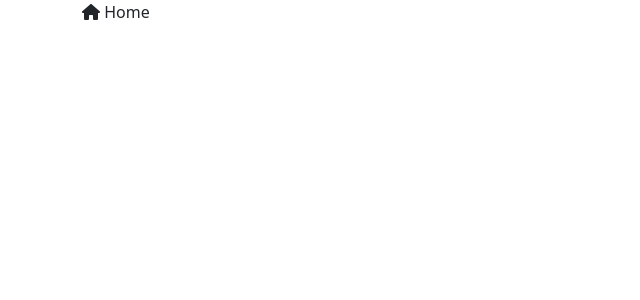
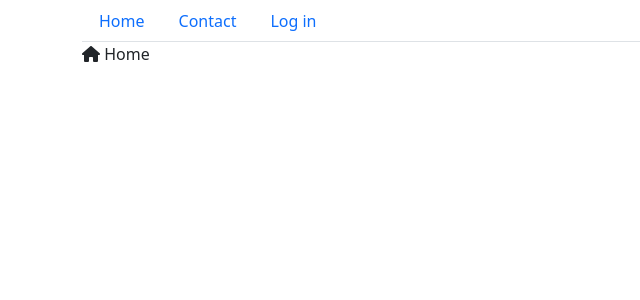
Before and after one commit to nenadvasilic/web_application_development_front_end, a React (Create React App) app: page /contact in a window 1280 px wide. Shown: the top 300 px of the page, without its empty margins (0-640 px from the left). Built offline with nearby package versions, Linux system fonts and the light colour scheme.

Commit message:
Create the main menu component - static

```diff
--- /dev/null
+++ b/src/components/MainMenu/MainMenu.tsx
@@ -0,0 +1,16 @@
+import React from "react";
+import { Container, Nav } from "react-bootstrap";
+
+export class MainMenu extends React.Component {
+  render() {
+    return (
+      <Container>
+        <Nav variant="tabs">
+          <Nav.Link href="/">Home</Nav.Link>
+          <Nav.Link href="/contact">Contact</Nav.Link>
+          <Nav.Link href="/login">Log in</Nav.Link>
+        </Nav>
+      </Container>
+    );
+  }
+}
--- a/src/index.tsx
+++ b/src/index.tsx
@@ -8,9 +8,11 @@
 import 'popper.js/dist/popper.js';
 import 'bootstrap/dist/js/bootstrap.min.js';
 import '@fortawesome/fontawesome-free/css/fontawesome.min.css';
+import { MainMenu } from './components/MainMenu/MainMenu';
 
 ReactDOM.render(
   <React.StrictMode>
+    <MainMenu></MainMenu>
     <App />
   </React.StrictMode>,
   document.getElementById('root')
```
